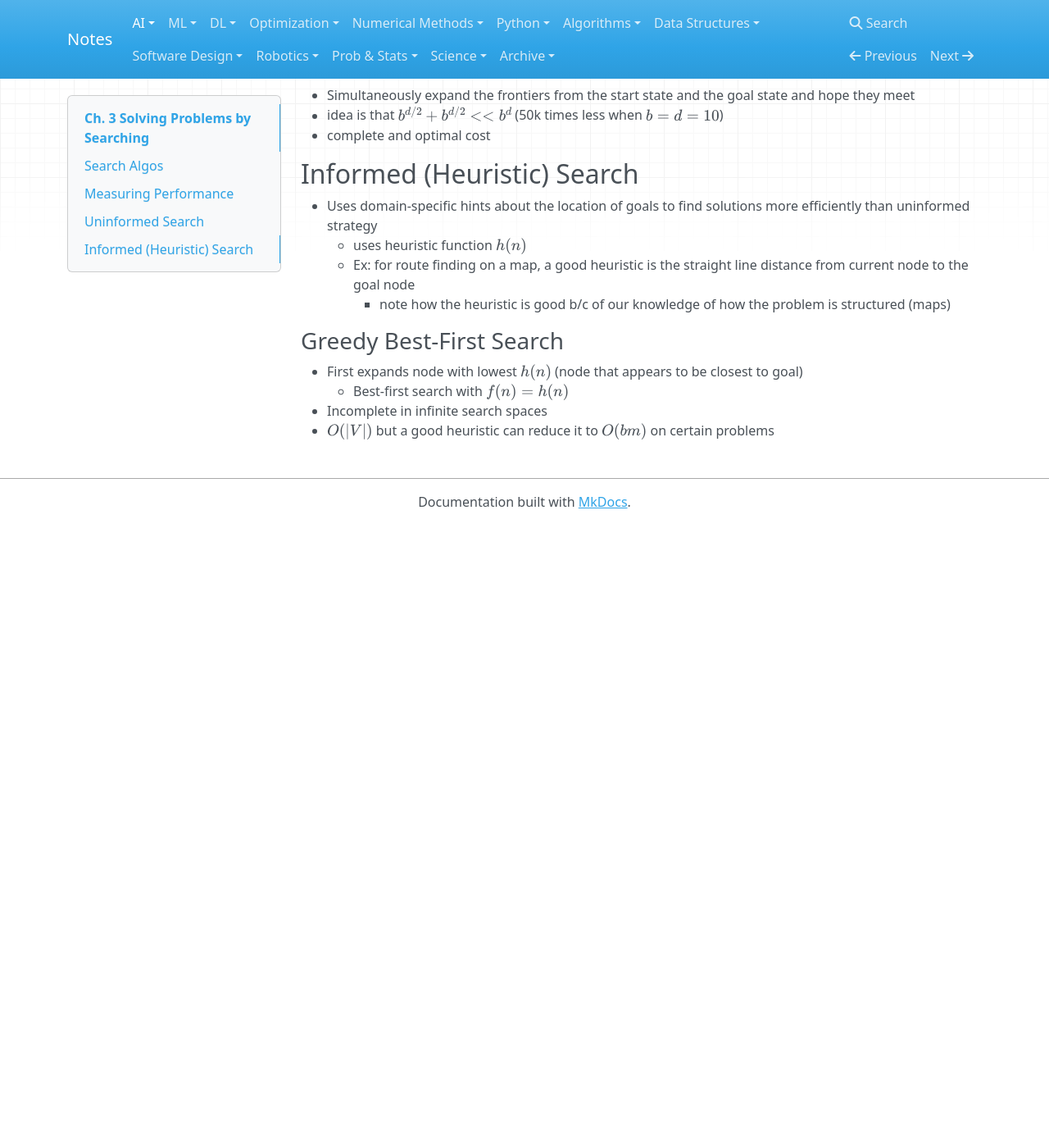
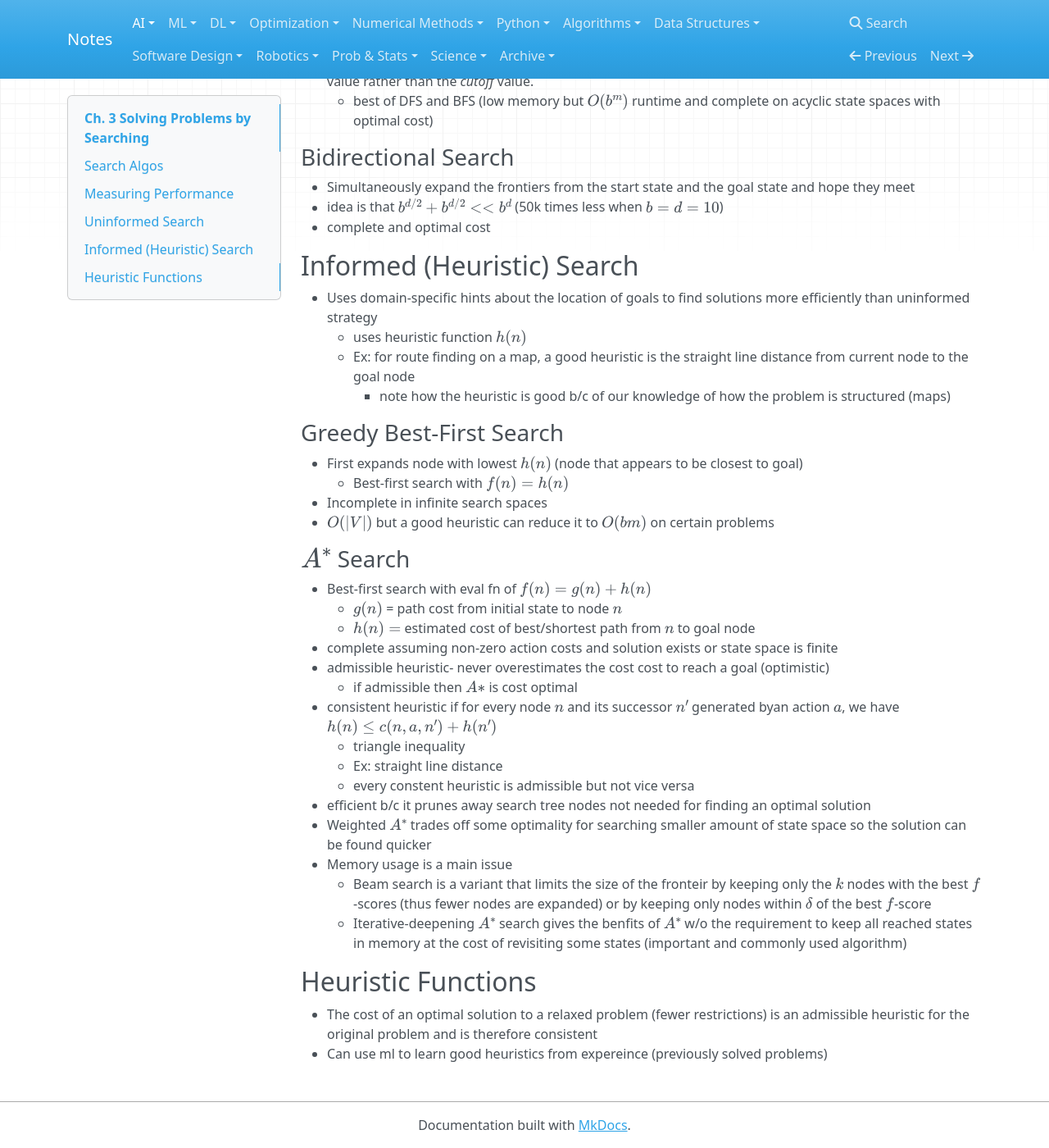
Before and after one commit to meyerv11045/notes, an MkDocs documentation site: the page built from notes/ai/3-search.md, in a window 1280 px wide and 1400 px high, scrolled down 3027 px. Shown: the whole window at 82% size. Built offline with MkDocs 1.6.1, drawn with Linux system fonts in a browser that asks for light colours; nearby versions of some CDN libraries; formulas are drawn with MathJax 3; before the commit the page ends 3667 px from its top, so only the background shows below that; some of the changed text lies outside the part shown.

Commit message:
heuristics for search

```diff
--- a/notes/ai/3-search.md
+++ b/notes/ai/3-search.md
@@ -32,9 +32,9 @@
 - abstraction- removing detail from a representation to produce the minimally relevant model for a problem
     - critical for allowing useful intelligent agents (too much detail could overwhelm)
 
-### Example 3x3 Tile Game (8-puzzle)
+### Ex: 8-puzzle
 
-- State Space has $9!$ unique states
+- State Space has $9!/2 = 181,400$  unique states
 - branching factor $b = 3$ b/c while 4 directions to move, we will never redo the action to get to the current state (only case it would be 4 is on the first state with the middle being empty, but every subsequent action will be 3)
 
 ## Search Algos
@@ -90,6 +90,10 @@
     - Can be much greater than $O(b^d)$ due to exploring large trees of actions with low costs before exploring paths with a high-cost and more useful action
     - When all costs are equal, $O(b^{d+1})$ so its similar to BFS
 - Considers all paths systematically in order of increasing cost, never getting caught going down a single infinite path (assuming that all action costs are $> \epsilon > 0$) so its complete
+- relaxation- update the cost to get to vertex $v$ from vertex $u$  if the cost would be lowered by the edge weight $w$
+    - cost starts artificially high at infinity and is updated as shorter paths are found
+
+- greedy strategy but structure of the problem allows cost optimal paths
 
 ### Depth-First Search
 
@@ -126,3 +130,26 @@
     - Best-first search with $f(n) = h(n)$
 - Incomplete in infinite search spaces
 - $O(|V|)$ but a good heuristic can reduce it to $O(bm)$ on certain problems
+
+### $A^*$ Search
+
+- Best-first search with eval fn of $f(n) = g(n) + h(n)$
+    - $g(n)$ = path cost from initial state to node $n$
+    - $h(n) =$ estimated cost of best/shortest path from $n$ to goal node
+- complete assuming non-zero action costs and solution exists or state space is finite
+- admissible heuristic- never overestimates the cost cost to reach a goal (optimistic)
+    - if admissible then $A*$ is cost optimal
+- consistent heuristic if for every node $n$ and its successor $n'$ generated byan action $a$, we have $h(n) \leq c(n, a, n') + h(n')$
+    - triangle inequality
+    - Ex: straight line distance
+    - every constent heuristic is admissible but not vice versa
+- efficient b/c it prunes away search tree nodes not needed for finding an optimal solution
+- Weighted $A^*$ trades off some optimality for searching smaller amount of state space so the solution can be found quicker
+- Memory usage is a main issue
+    - Beam search is a variant that limits the size of the fronteir by keeping only the $k$ nodes with the best $f$-scores (thus fewer nodes are expanded) or by keeping only nodes within $\delta$ of the best $f$-score
+    - Iterative-deepening $A^*$ search gives the benfits of $A^*$ w/o the requirement to keep all reached states in memory at the cost of revisiting some states (important and commonly used algorithm)
+
+## Heuristic Functions
+
+- The cost of an optimal solution to a relaxed problem (fewer restrictions) is an admissible heuristic for the original problem and is therefore consistent
+- Can use ml to learn good heuristics from expereince (previously solved problems)
```
Also changed, not shown: notes/algorithms/heaps.md (+2 -2 lines).
